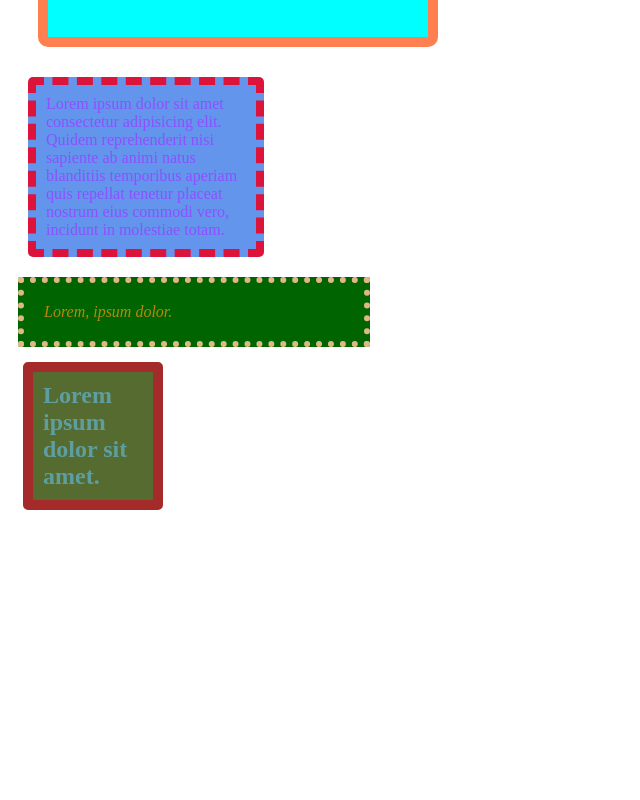
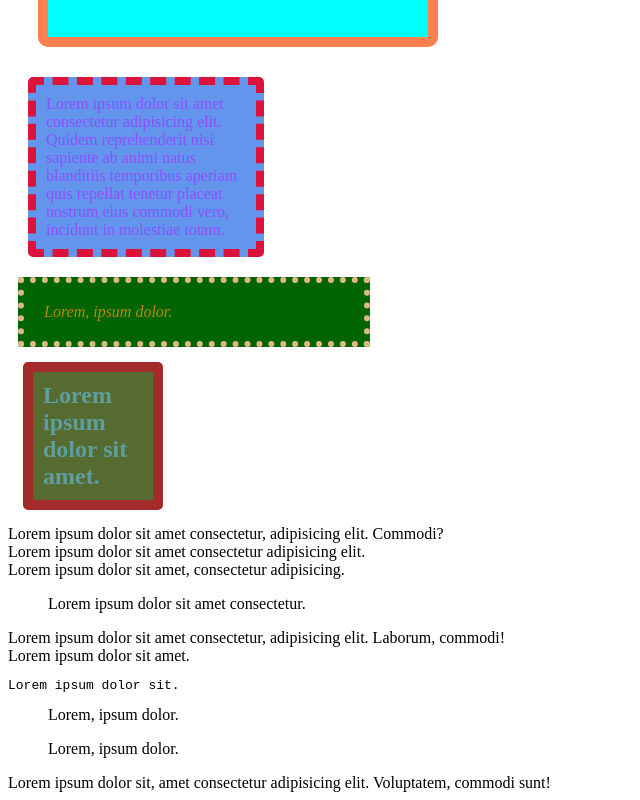
Before and after one commit to NazikAskhatova/css-hw, a plain HTML site: page index.html in a window 1280 px wide. Shown: the part 767-1567 px from the top of the page, without its empty margins (0-640 px from the left). Before the commit the page ends 1293 px from the top, so only its background shows below. Drawn offline with Linux system fonts and the light colour scheme.

Commit message:
text in 10 html-elements was added

```diff
--- a/index.html
+++ b/index.html
@@ -21,20 +21,29 @@
         blanditiis temporibus aperiam quis repellat tenetur placeat nostrum eius commodi vero, incidunt in molestiae
         totam.</main>
 
-    <address>Lorem, ipsum dolor.</address>
+<address>Lorem, ipsum dolor.</address>
 
-    <h2>Lorem ipsum dolor sit amet.</h2>
+<h2>Lorem ipsum dolor sit amet.</h2>
 
-    <div></div>
-    <aside> </aside>
-    <footer></footer>
-    <figure></figure>
-    <header></header>
-    <nav></nav>
-    <pre></pre>
-    <dd></dd>
-    <ul></ul>
-    <section></section>
+<div>Lorem ipsum dolor sit amet consectetur, adipisicing elit. Commodi?</div>
+
+<aside>Lorem ipsum dolor sit amet consectetur adipisicing elit.</aside>
+
+<footer>Lorem ipsum dolor sit amet, consectetur adipisicing.</footer>
+
+<figure>Lorem ipsum dolor sit amet consectetur.</figure>
+
+<header>Lorem ipsum dolor sit amet consectetur, adipisicing elit. Laborum, commodi!</header>
+
+<nav>Lorem ipsum dolor sit amet.</nav>
+
+<pre>Lorem ipsum dolor sit.</pre>
+
+<dd>Lorem, ipsum dolor.</dd>
+
+<ul>Lorem, ipsum dolor.</ul>
+
+<section>Lorem ipsum dolor sit, amet consectetur adipisicing elit. Voluptatem, commodi sunt!</section>
 
 
 
```
